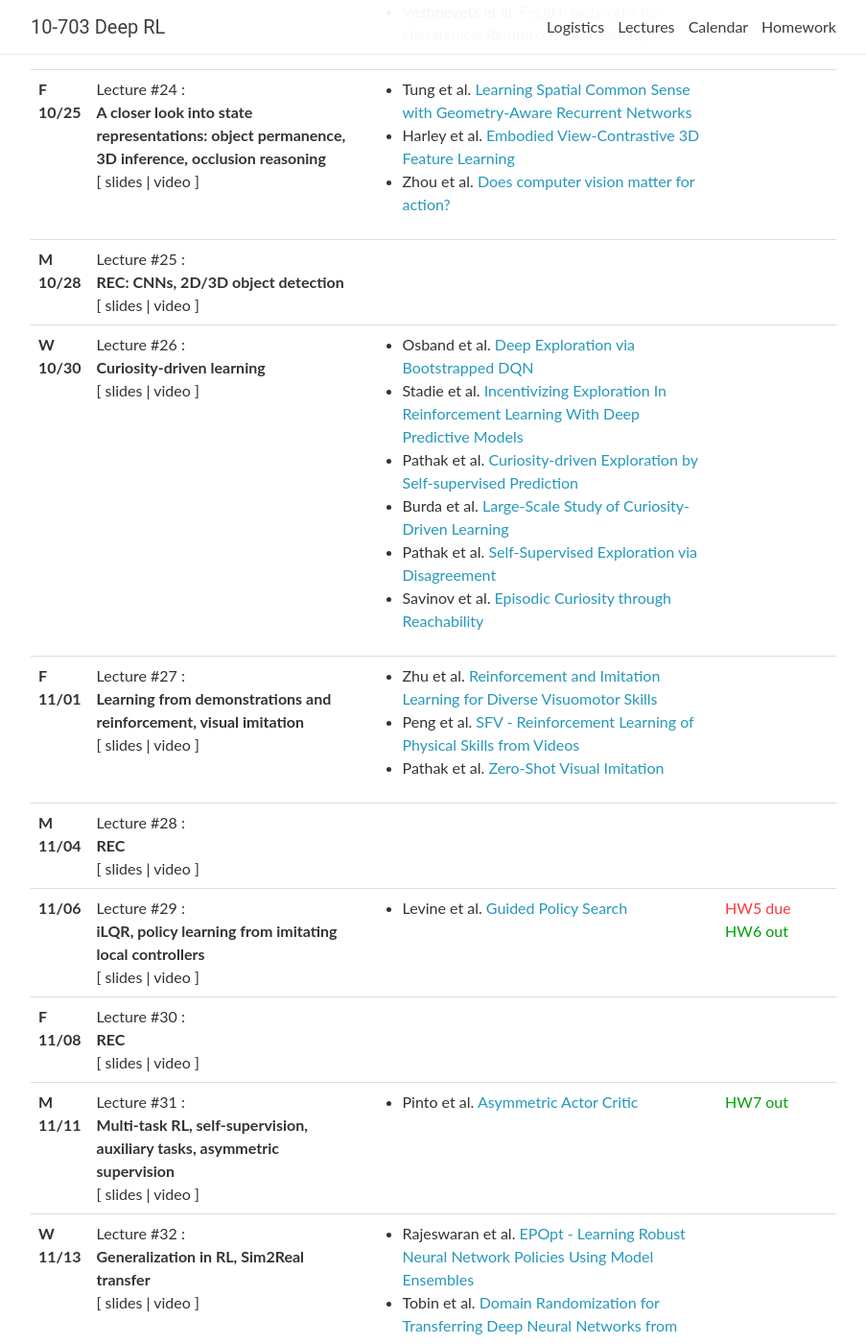
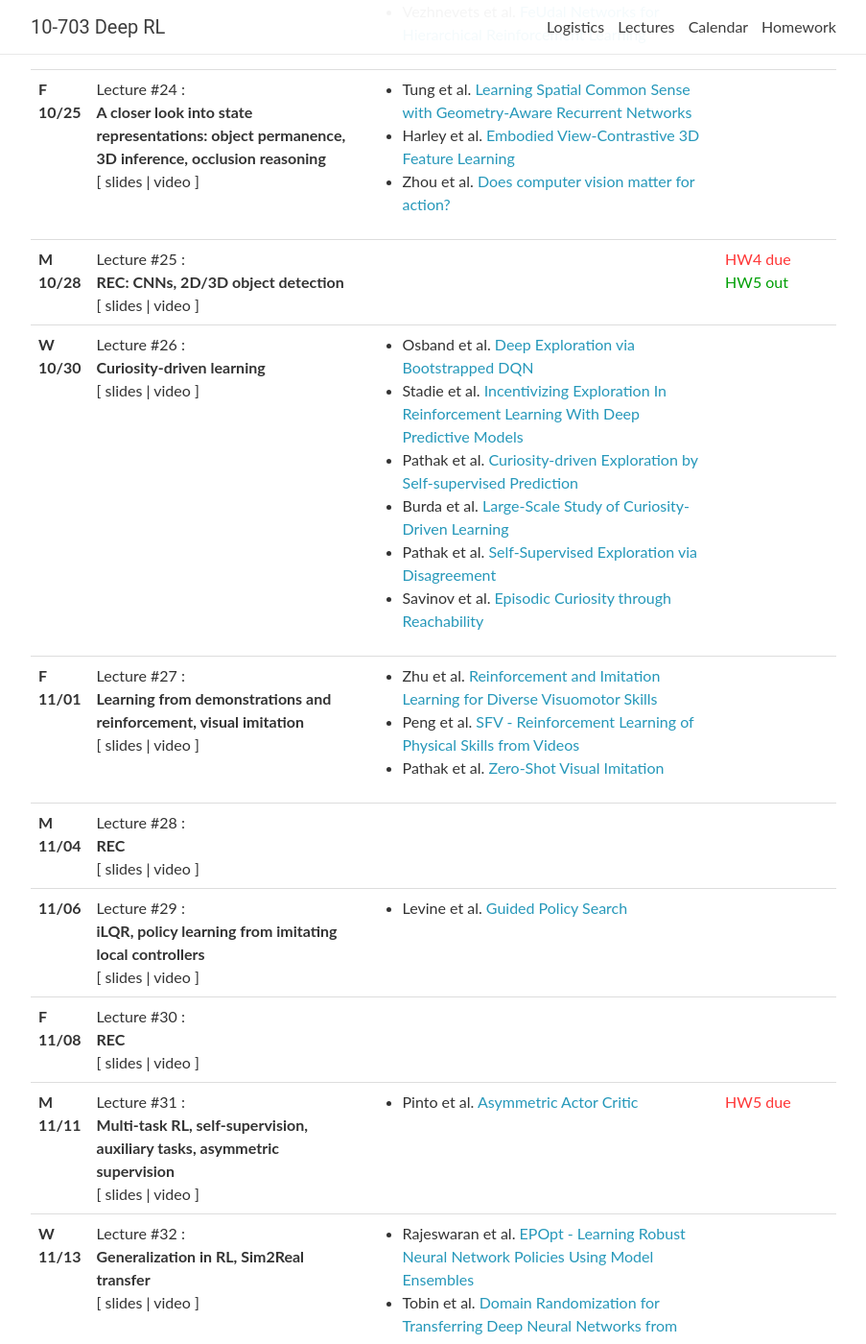
Before and after one commit to cmudeeprl/703website_f19, a Jekyll site: the page built from _pages/lectures.md, in a window 1280 px wide and 1400 px high, scrolled down 3983 px. Shown: the whole window at 96% size, without its empty margins (188-1091 px from the left). Built offline with Jekyll 4.4.1, drawn with Linux system fonts in a browser that asks for light colours; nearby versions of some CDN libraries; comment, search, counter and statistics services are not loaded; some of the changed text lies outside the part shown.

Commit message:
hw due dates

```diff
--- a/_data/lectures.yml
+++ b/_data/lectures.yml
@@ -262,7 +262,8 @@
     - Guo et al. <a href="https://papers.nips.cc/paper/5421-deep-learning-for-real-time-atari-game-play-using-offline-monte-carlo-tree-search-planning" target="_blank">Deep Learning for Real-Time Atari Game Play Using Offline Monte-Carlo Tree Search Planning</a>
     - Silver et al. <a href="https://deepmind.com/research/publications/mastering-game-go-deep-neural-networks-tree-search/" target="_blank">Mastering the Game of Go with Deep Neural Networks and Tree Search</a>
     - Silver et al. <a href="https://deepmind.com/research/publications/mastering-game-go-without-human-knowledge/" target="_blank">Mastering the Game of Go without Human Knowledge</a>
-  logistics:
+  logistics: <span class="deadline">HW3 due</span> <br>
+    <span class="event">HW4 out</span>
 
 - date: W 10/16
   lecturer:
@@ -277,7 +278,7 @@
     - Chua et al. <a href="https://arxiv.org/abs/1805.12114" target="_blank">Deep Reinforcement Learning in a Handful of Trials using Probabilistic Dynamics Models</a>
     - Rasmussen & Williams <a href="http://www.gaussianprocess.org/gpml/chapters/RW.pdf" target="_blank">Gaussian Processes for Machine Learning</a>
     - Deisenroth et al. <a href="http://citeseerx.ist.psu.edu/viewdoc/download?doi=10.1.1.233.2347&rep=rep1&type=pdf" target="_blank">PILCO - A Model-Based and Data-Efficient Approach to Policy Search</a>
-  logistics: <span class="deadline">HW3 due</span>
+  logistics:
 
 - date: F 10/18
   lecturer:
@@ -312,8 +313,7 @@
     - Nachum et al. <a href="https://arxiv.org/abs/1805.08296" target="_blank">Data-Efficient Hierarchical Reinforcement Learning</a>
     - Savinov et al. <a href="https://arxiv.org/abs/1803.00653" target="_blank">Semi-parametric Topological Memory for Navigation</a>
     - Vezhnevets et al. <a href="https://arxiv.org/abs/1703.01161" target="_blank">FeUdal Networks for Hierarchical Reinforcement Learning</a>
-  logistics: <span class="deadline">HW4 due</span> <br>
-    <span class="event">HW5 out</span>
+  logistics:
 
 - date: F 10/25
   lecturer:
@@ -336,7 +336,8 @@
   video:
   notes:
   readings:
-  logistics:
+  logistics: <span class="deadline">HW4 due</span> <br>
+    <span class="event">HW5 out</span>
 
 - date: W 10/30
   lecturer:
@@ -386,8 +387,7 @@
   notes:
   readings:
     - Levine et al. <a href="https://graphics.stanford.edu/projects/gpspaper/gps_full.pdf" target="_blank">Guided Policy Search</a>
-  logistics: <span class="deadline">HW5 due</span> <br>
-    <span class="event">HW6 out</span>
+  logistics:
 
 - date: F 11/08
   lecturer:
@@ -408,7 +408,7 @@
   notes:
   readings:
     - Pinto et al. <a href="https://arxiv.org/abs/1710.06542" target="_blank">Asymmetric Actor Critic</a>
-  logistics: <span class="event">HW7 out</span>
+  logistics: <span class="deadline">HW5 due</span>
 
 - date: W 11/13
   lecturer:
@@ -455,7 +455,7 @@
   video:
   notes:
   readings:
-  logistics: <span class="deadline">HW6 due</span>
+  logistics: <span class="event">HW6 out</span>
 
 - date: F 11/22
   lecturer:
@@ -515,7 +515,7 @@
   lecturer:
   title: >
     No lecture
-  logistics: <span class="deadline">HW7 due</span>
+  logistics: <span class="deadline">HW6 due</span>
 
 - date:
   title:
```
